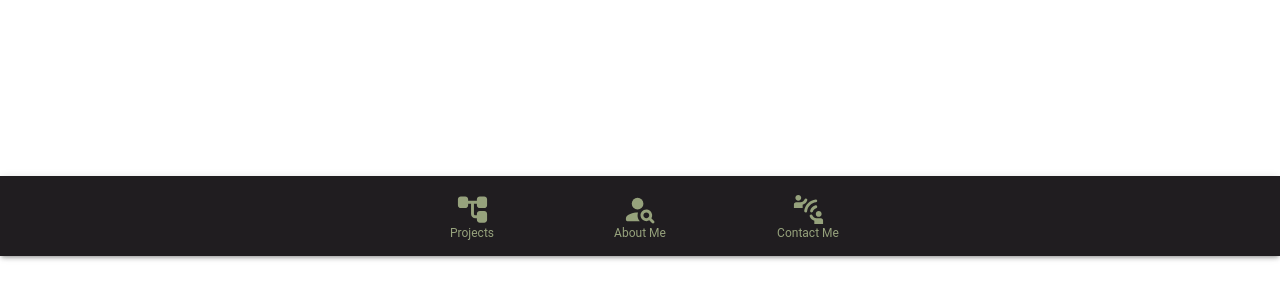
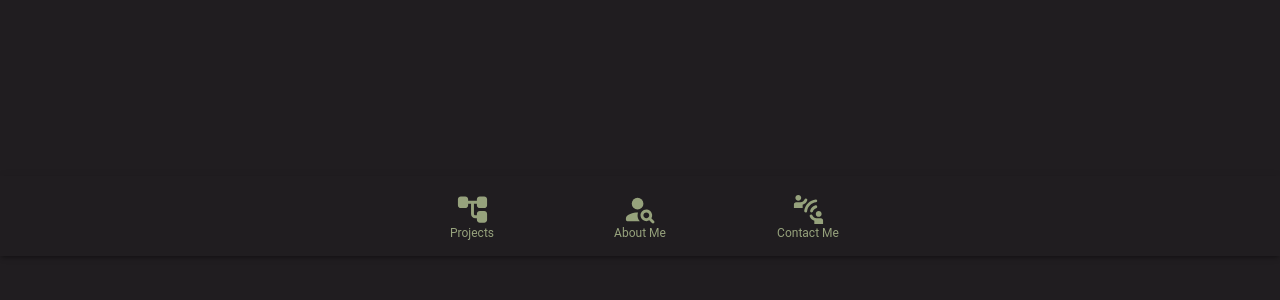
Before and after one commit to MoxUFO/Port_Solidus, a React (Create React App) app: page / in a window 1280 px wide. Shown: the part 544-844 px from the top of the page. Before the commit the page ends 800 px from the top, so only its background shows below. Built offline with nearby package versions, Linux system fonts and the light colour scheme.

Commit message:
black background

```diff
--- /dev/null
+++ b/src/assest/css/PortfolioContainer.css
@@ -0,0 +1,5 @@
+.port-container{
+    background-color: #201D20;
+    width: 100%;
+    height: 6000px;
+}
--- a/src/componenets/PortfolioContainer.js
+++ b/src/componenets/PortfolioContainer.js
@@ -1,10 +1,11 @@
 import React from 'react'
 import NavBar from './NavBar'
+import '../assest/css/PortfolioContainer.css'
 
 
 export default function PortfolioContainer() {
   return (
-    <div>
+    <div className='port-container'>
 
         <NavBar />
     </div>
```
